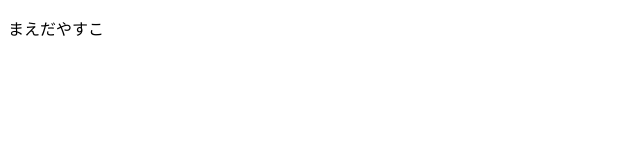
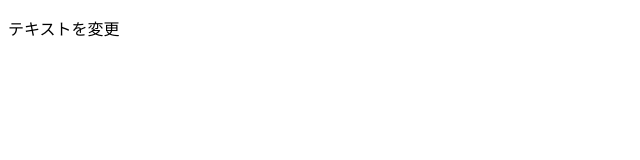
Before and after one commit to matsuday147/test, a plain HTML site: page design/index.html in a window 1280 px wide. Shown: the full height of the page, 0-640 px from the left. Drawn offline with Linux system fonts and the light colour scheme.

Commit message:
Update index.html

```diff
--- a/design/index.html
+++ b/design/index.html
@@ -6,6 +6,8 @@
 </head>
 
 <body>
-<p>まえだやすこ</p>
+<p>テキストを変更</p>
+<br>
+<br>
 </body>
 </html>
```
